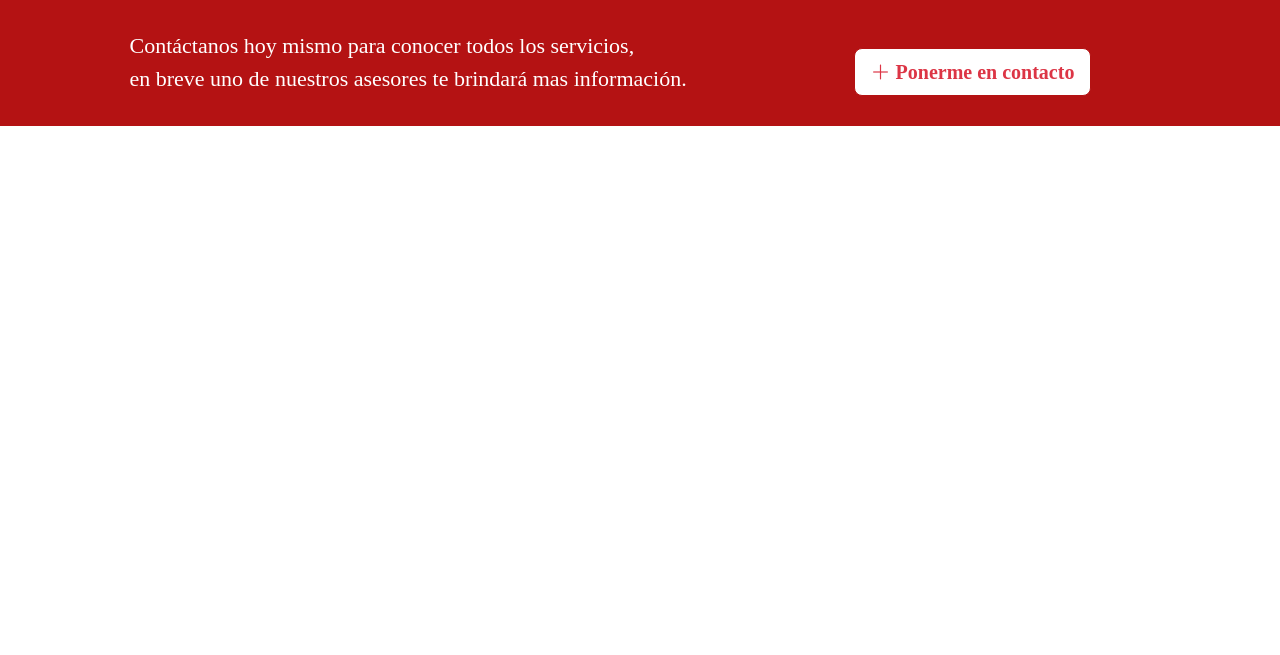
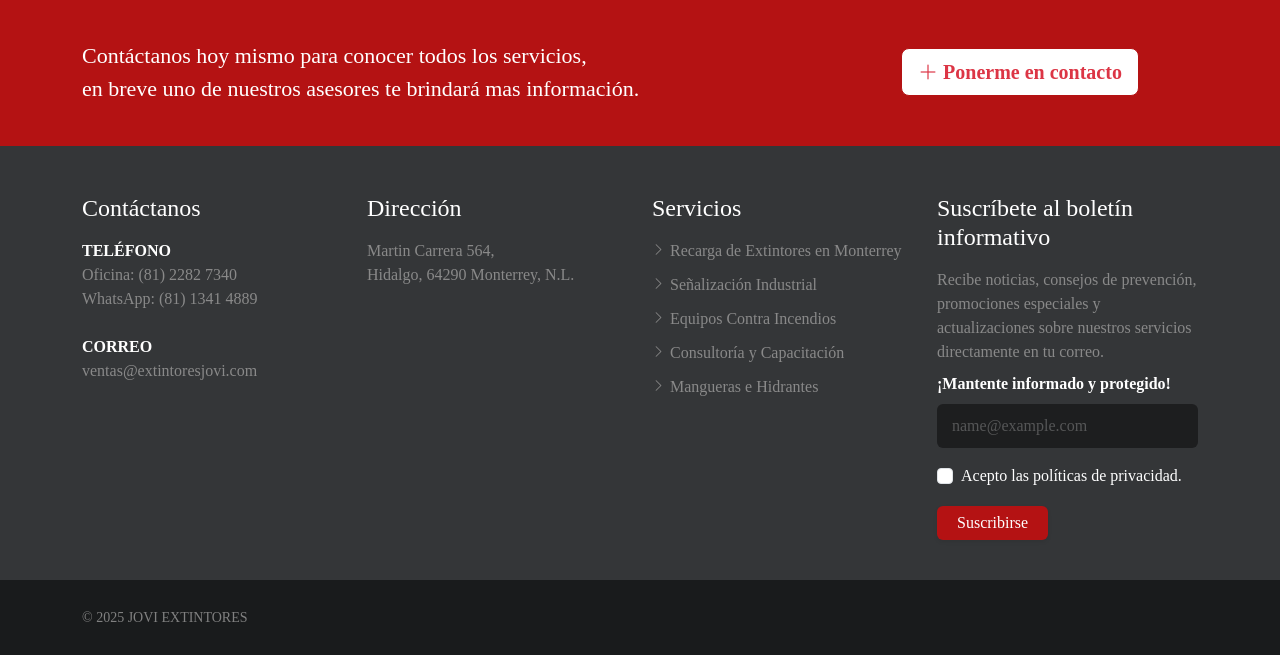
Before and after one commit to cmtzsam/joviweb, an Astro site: page / in a window 1280 px wide. Shown: the part 5328-5983 px from the top of the page. Before the commit the page ends 5454 px from the top, so only its background shows below. Built offline with nearby package versions, Linux system fonts and the light colour scheme; Astro itself is replaced by a stand-in of ours.

Commit message:
Featured: done footer

```diff
--- /dev/null
+++ b/src/components/Footer.astro
@@ -0,0 +1,90 @@
+---
+import '../styles/_footer.sass'
+---
+
+<footer class="footerBlock" >
+
+  <div class="footerBlock--upperFoot pt-5 ">
+    <div class="container">
+      <div class="row">
+
+        <div class="col-12 col-md-6 col-lg-3">
+          <div class="footerBlock--info">
+            <h4 class="pb-3">Contáctanos</h4>
+            <p class="text-uppercase"><strong>Teléfono</strong></p>
+            <p>
+              Oficina:
+              <a href="tel:(81)22827340">(81) 2282 7340</a>
+            </p>
+            <p>
+              WhatsApp:
+              <a href="tel:(81)13414889">(81) 1341 4889</a>
+            </p>
+            <p class="text-uppercase pt-4"><strong>Correo</strong></p>
+            <p>
+              <a href="mailto:ventas@extintoresjovi.com">ventas@extintoresjovi.com</a>
+            </p>
+          </div>
+        </div>
+
+        <div class="col-12 col-md-6 col-lg-3">
+          <div class="footerBlock--info">
+            <h4 class="pb-3">Dirección</h4>
+            <p>
+              Martin Carrera 564, <br>
+              Hidalgo, 64290 Monterrey, N.L.
+            </p>
+          </div>
+        </div>
+
+        <div class="col-12 col-md-6 col-lg-3">
+          <div class="footerBlock--info">
+            <h4 class="pb-3">Servicios</h4>
+            <ul>
+              <li><a href="#!">Recarga de Extintores en Monterrey</a></li>
+              <li><a href="#!">Señalización Industrial </a></li>
+              <li><a href="#!">Equipos Contra Incendios</a></li>
+              <li><a href="#!">Consultoría y Capacitación </a></li>
+              <li><a href="#!">Mangueras e Hidrantes</a></li>
+            </ul>
+          </div>
+        </div>
+
+        <div class="col-12 col-md-6 col-lg-3">
+          <div class="footerBlock--info">
+            <h4 class="pb-3">Suscríbete al boletín informativo</h4>
+            <p>Recibe noticias, consejos de prevención, promociones especiales y actualizaciones sobre nuestros servicios directamente en tu correo.</p>
+            <p class="pt-2"><strong>¡Mantente informado y protegido!</strong></p>
+            <div class="contactBlock--form mx-auto pt-2"  id="formBoletin">
+              <form class="row g-3">
+                <div class="col-12">
+                  <input type="email" class="form-control border-0" id="inputEmailBoletin" placeholder="name@example.com" >
+                </div>
+                <div class="col-12">
+                  <div class="form-check">
+                    <input class="form-check-input" type="checkbox" id="gridCheckBoletin">
+                    <label class="form-check-label" for="gridCheckBoletin">
+                      Acepto las políticas de privacidad.
+                    </label>
+                  </div>
+                </div>
+                <div class="col-12">
+                  <button type="submit" class="btn btn-danger shadow-sm text-white fs-6 border-0 btnSendForm" id="btnBoletin">
+                    Suscribirse
+                  </button>
+                </div>
+              </form>
+            </div>
+          </div>
+        </div>
+      </div>
+    </div>
+  </div>
+
+  <div class="footerBlock--endFooter d-flex align-items-center">
+    <div class="container">
+      <p>© 2025 JOVI EXTINTORES</p>
+    </div>
+  </div>
+
+</footer>
--- a/src/layouts/Layout.astro
+++ b/src/layouts/Layout.astro
@@ -2,6 +2,7 @@
 // código frontmatter si lo necesitas
 const { title } = Astro.props;
 import Header from "../components/Header.astro";
+import Footer from "../components/Footer.astro";
 
 import '@fontsource-variable/roboto';
 
@@ -24,6 +25,7 @@ import '../styles/style.scss';
 		<main data-bs-spy="scroll" data-bs-target="#navbar-example2" data-bs-smooth-scroll="true" tabindex="0">
 			<slot />
 		</main>
+		<Footer />
 		<script>
 			import 'bootstrap/dist/js/bootstrap.bundle.min.js';
 		</script>
--- a/src/pages/index.astro
+++ b/src/pages/index.astro
@@ -37,7 +37,8 @@ import ContactBlock from '../components/ContactBlock.astro';
   </section>
   <section class="endlinered">
     <div class="container">
-      <div class="row justify-content-center align-items-center">
+      <div class="endlinered--copy">
+        <div class="row justify-content-between align-items-center">
           <div class="col-12 col-lg-7">
             <p>
               Contáctanos hoy mismo para conocer todos los servicios, <br>
@@ -52,6 +53,6 @@ import ContactBlock from '../components/ContactBlock.astro';
           </div>
         </div>
       </div>
+    </div>
   </section>
-
 </Layout>
--- /dev/null
+++ b/src/styles/_footer.sass
@@ -0,0 +1,61 @@
+@use 'variables' as *
+
+.footerBlock
+  &--upperFoot
+    background-color: #343638
+    @media (min-width: 991px)
+      padding-bottom: 40px
+    ul
+      padding: 0
+      margin: 0
+      li
+        margin-bottom: 10px
+        color: #898989
+        position: relative
+        list-style: none
+        &::before
+          content: "\f285"
+          position: relative
+          display: inline-block
+          margin-right: 5px
+          font-family: bootstrap-icons !important
+          font-style: normal
+          font-weight: normal !important
+          font-variant: normal
+          font-size: 13px
+        &:last-child
+          margin-bottom: 0
+        &:hover
+          color: white
+    a
+      text-decoration: none
+      color: inherit
+    h3, h4
+      color: white
+    p
+      color: #898989
+      strong
+        color: white
+  &--info
+    @media (max-width: 991px)
+        padding: 0 0 30px
+  &--endFooter
+    background-color: #191b1c
+    height: 75px
+    @include maxMobile
+      height: 40px
+    p
+      color: #808080
+      font-size: 14px
+      @include maxMobile
+        font-size: 12px
+        text-align: center
+        margin: 0 auto
+  #formBoletin
+    max-width: 100%
+    .form-control
+      background-color: #1d1e1f
+      font-weight: normal
+      padding: 10px 15px
+      &::placeholder
+        color: rgba(255,255,255,0.25)
--- a/src/styles/style.scss
+++ b/src/styles/style.scss
@@ -42,7 +42,7 @@ button {
   padding: 30px 0;
   .btn{
     max-width: 280px;
-    margin: 20px auto 0;
+    margin: 20px auto ;
     @media ( min-width: 1200px){
     }
   }
```
Also changed, not shown: 2 other files. Lines whose indentation alone changed are shown as unchanged.
